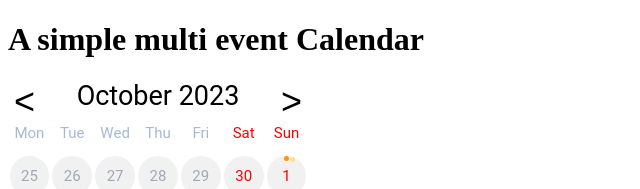
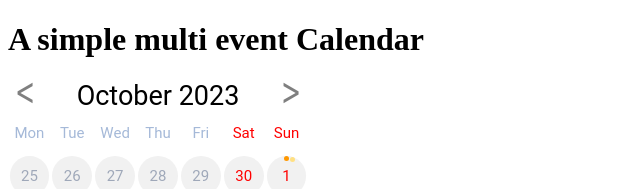
Before and after one commit to mehrizi/multi-event, a React (Vite) app: page / in a window 1280 px wide. Shown: the top 189 px of the page, without its empty margins (0-640 px from the left). Built offline with nearby package versions, Linux system fonts and the light colour scheme.

Commit message:
enhanced month back/forward button display using after content

```diff
--- a/src/Components/MultiEvent.scss
+++ b/src/Components/MultiEvent.scss
@@ -11,22 +11,8 @@ $insidenessFactor: .9;
     font-size: $default-font-size;
     container-type: inline-size;
     container-name: multievent;
-
-    // @media (min-width: 768px) {
-    //     font-size: $default-font-size *1.5;
-    // }
-
-    // @media (min-width: 1024px) {
-    //     font-size: $default-font-size *2;
-    // }
-
-    @media (min-width: 1440px) {
-        font-size: $default-font-size *2.5;
-    }
-
     display: block;
     font-family: roboto;
-
 
     .me-calendar {
         container-type: inline-size;
@@ -37,11 +23,13 @@ $insidenessFactor: .9;
             clear: both;
             display: table;
         }
+
         &:before {
             content: " ";
             clear: both;
             display: table;
         }
+
         .me-day {
             width: $cellWidth - $spacing;
             padding-top: $cellWidth - $spacing;
@@ -241,14 +229,43 @@ $insidenessFactor: .9;
 
     .me-yearbar {
         position: relative;
+
         button {
             border: none;
+            width: 12%;
+            padding: 12% 0 0 0;
             background: none;
             position: absolute;
-            top:0;
-            font-size: 12cqw;
+            top: -7%;
+            font-weight: normal;
+            border-radius: 50%;
+            font-size: 0;
+            color: rgba(0, 0, 0, 0);
+            cursor: pointer;
+            transition: all .5s;
+
+            &:hover {
+                background-color: rgba(100, 100, 100, .5);
+                &:after{
+                    transition: all .5s;
+                    color: white;
+                }
+
+            }
+
+            &:after {
+                top: 0;
+                left: 25%;
+                font-size: 8cqw;
+                color: rgba(0, 0, 0, .5);
+                transform: scaleY(1.6);
+                position: absolute;
+                font-family: Verdana, Geneva, Tahoma, sans-serif;
+
+            }
         }
-        >span{
+
+        >span {
             display: block;
             text-align: center;
             font-size: 9cqw;
@@ -256,27 +273,41 @@ $insidenessFactor: .9;
         }
 
         .me-next-button {
-            right:0;
+            right: 0;
+
+            &:after {
+                content: ">";
+            }
+
         }
+
         .me-prev-button {
-            left:0;
+            left: 0;
+
+            &:after {
+                content: "<";
+                left: 20%;
+            }
         }
     }
 
-    &.rtl{
+    &.rtl {
         direction: rtl;
+
         .me-day {
             float: right;
         }
+
         .me-yearbar {
 
             .me-next-button {
-                left:0;
-                right:auto;
+                left: 0;
+                right: auto;
             }
+
             .me-prev-button {
-                right:0;
-                left:auto;
+                right: 0;
+                left: auto;
             }
         }
 
```
